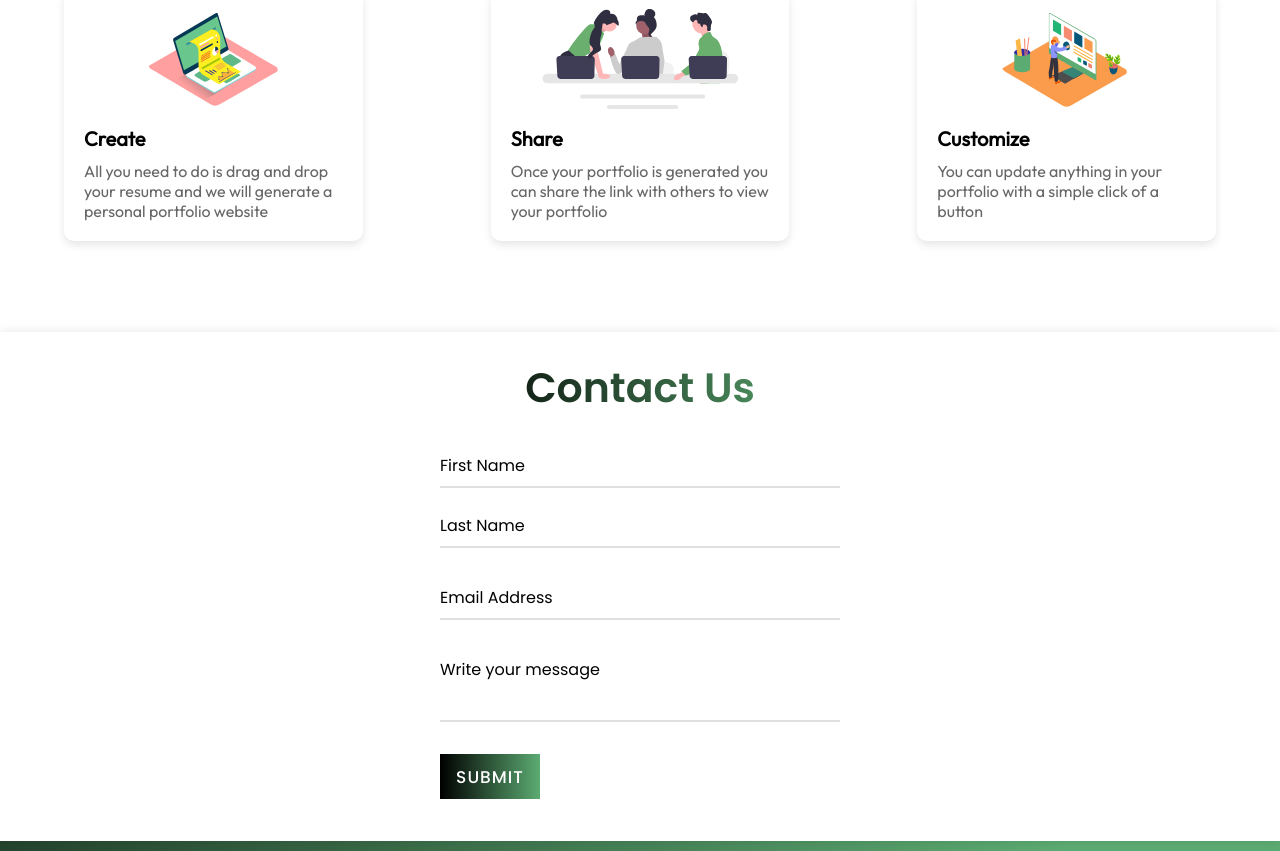
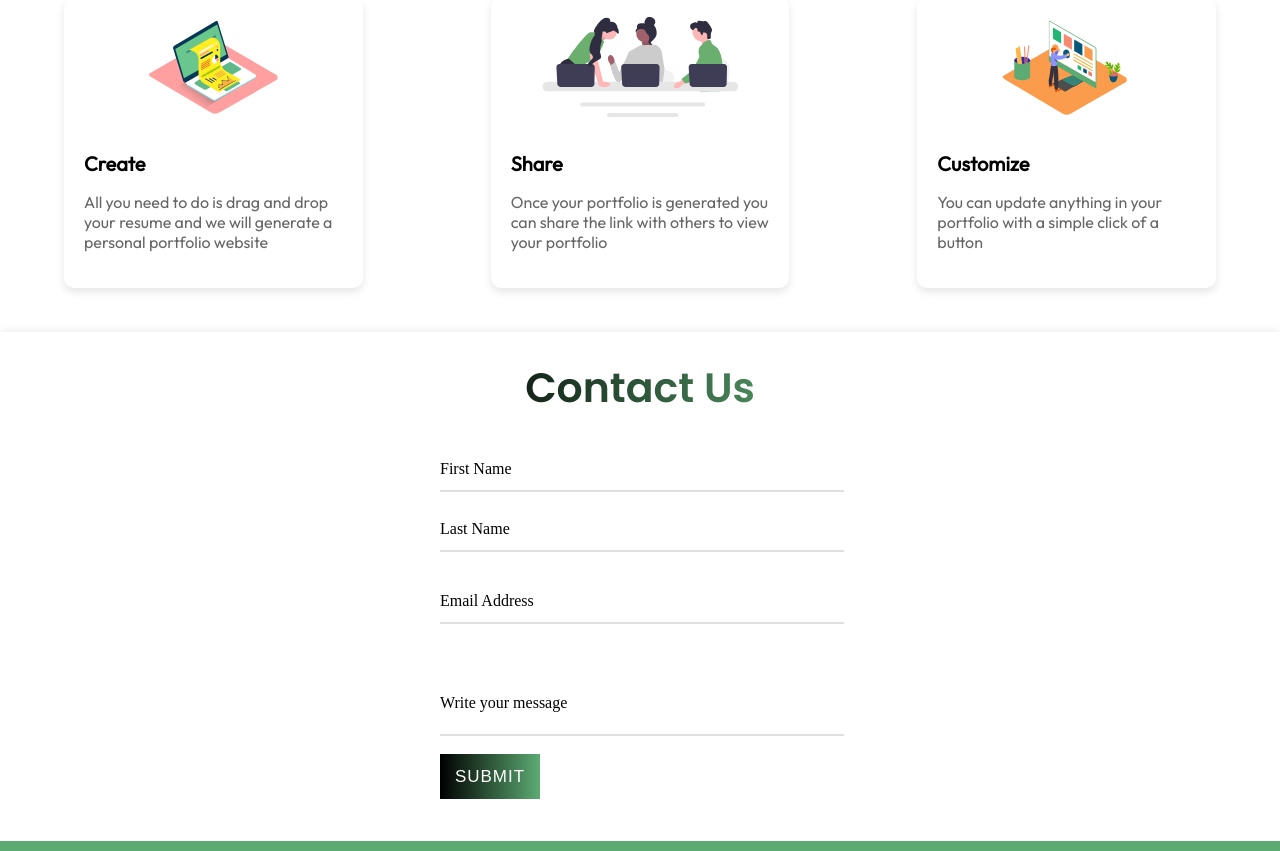
Before and after one commit to AlanSala123/AiProfolio, a React (Vite) app in the folder AiProfolio-ui/: page / in a window 1280 px wide. Shown: the part 1100-1951 px from the top of the page. Built offline with nearby package versions, Linux system fonts and the light colour scheme.

Commit message:
fixed css for contact us

```diff
--- a/AiProfolio-ui/src/Contact/Contact.css
+++ b/AiProfolio-ui/src/Contact/Contact.css
@@ -1,31 +1,14 @@
 @import url('https://fonts.googleapis.com/css?family=Poppins:400,500,600,700&display=swap');
 
-* {
-  margin: 0;
-  padding: 0;
-  outline: none;
-  box-sizing: border-box;
-  font-family: 'Poppins', sans-serif;
-}
-
-body {
-  display: flex;
-  align-items: center;
-  justify-content: center;
-  min-height: 100vh;
-  padding: 10px;
-  background: linear-gradient(115deg, black 10%, #5cab72 90%);
-}
-
-.container {
+.contact-container {
   max-width: 100%;
-  margin: 0 auto; /* Add auto margin to center the container */
+  margin: 0 auto;
   background: #fff;
   padding: 25px 40px 10px 40px;
   box-shadow: 0px 0px 10px rgba(0, 0, 0, 0.1);
 }
 
-.container .text {
+.contact-container .text {
   text-align: center;
   font-size: 41px;
   font-weight: 600;
@@ -35,30 +18,30 @@ body {
   -webkit-text-fill-color: transparent;
 }
 
-.container form {
+.contact-container form {
   padding: 30px 0 0 0;
-  margin: 0 auto; /* Add auto margin to center the form */
-  max-width: 400px; /* Adjust the max-width as needed */
+  margin: 0 auto;
+  max-width: 400px;
 }
 
-.container form .form-row {
+.contact-container form .form-row {
   display: block;
   margin-bottom: 32px;
 }
 
-form .form-row .input-data {
+.contact-container .input-data {
   width: 100%;
   height: 40px;
   position: relative;
   margin-bottom: 20px;
 }
 
-form .form-row .textarea {
+.contact-container .textarea {
   height: 70px;
 }
 
-.input-data input,
-.textarea textarea {
+.contact-container input,
+.contact-container textarea {
   display: block;
   width: 100%;
   height: 100%;
@@ -67,21 +50,21 @@ form .form-row .textarea {
   border-bottom: 2px solid rgba(0, 0, 0, 0.12);
 }
 
-.input-data input:focus ~ label,
-.textarea textarea:focus ~ label,
-.input-data input:valid ~ label,
-.textarea textarea:valid ~ label {
+.contact-container input:focus ~ label,
+.contact-container textarea:focus ~ label,
+.contact-container input:valid ~ label,
+.contact-container textarea:valid ~ label {
   transform: translateY(-20px);
   font-size: 14px;
   color: #3498db;
 }
 
-.textarea textarea {
+.contact-container textarea {
   resize: none;
   padding-top: 10px;
 }
 
-.input-data label {
+.contact-container label {
   position: absolute;
   pointer-events: none;
   bottom: 10px;
@@ -89,20 +72,14 @@ form .form-row .textarea {
   transition: all 0.3s ease;
 }
 
-.textarea label {
-  width: 100%;
-  bottom: 40px;
-  background: #fff;
-}
-
-.input-data .underline {
+.contact-container .underline {
   position: absolute;
   bottom: 0;
   height: 2px;
   width: 100%;
 }
 
-.input-data .underline:before {
+.contact-container .underline:before {
   position: absolute;
   content: "";
   height: 2px;
@@ -113,25 +90,25 @@ form .form-row .textarea {
   transition: transform 0.3s ease;
 }
 
-.input-data input:focus ~ .underline:before,
-.input-data input:valid ~ .underline:before,
-.textarea textarea:focus ~ .underline:before,
-.textarea textarea:valid ~ .underline:before {
+.contact-container input:focus ~ .underline:before,
+.contact-container input:valid ~ .underline:before,
+.contact-container textarea:focus ~ .underline:before,
+.contact-container textarea:valid ~ .underline:before {
   transform: scale(1);
 }
 
-.submit-btn {
+.contact-container .submit-btn {
   display: flex;
   justify-content: center;
 }
 
-.submit-btn .input-data {
+.contact-container .submit-btn .input-data {
   overflow: hidden;
   height: 45px !important;
   width: 25% !important;
 }
 
-.submit-btn .input-data .inner {
+.contact-container .submit-btn .input-data .inner {
   height: 100%;
   width: 300%;
   position: absolute;
@@ -140,11 +117,11 @@ form .form-row .textarea {
   transition: all 0.4s;
 }
 
-.submit-btn .input-data:hover .inner {
+.contact-container .submit-btn .input-data:hover .inner {
   left: 0;
 }
 
-.submit-btn .input-data input {
+.contact-container .submit-btn .input-data input {
   background: none;
   border: none;
   color: #fff;
@@ -158,19 +135,19 @@ form .form-row .textarea {
 }
 
 @media (max-width: 700px) {
-  .container .text {
+  .contact-container .text {
     font-size: 30px;
   }
-  .container form {
+  .contact-container form {
     padding: 10px 0 0 0;
   }
-  .container form .form-row {
+  .contact-container form .form-row {
     display: block;
   }
-  form .form-row .input-data {
+  .contact-container .input-data {
     margin: 35px 0 !important;
   }
-  .submit-btn .input-data {
+  .contact-container .submit-btn .input-data {
     width: 40% !important;
   }
 }
--- a/AiProfolio-ui/src/Contact/Contact.jsx
+++ b/AiProfolio-ui/src/Contact/Contact.jsx
@@ -3,7 +3,7 @@ import './Contact.css';
 
 export default function ContactUs() {
   return (
-    <div className="container">
+    <div className="contact-container">
       <div className="text">
         Contact Us
       </div>
@@ -42,5 +42,5 @@ export default function ContactUs() {
         </div>
       </form>
     </div>
-  );
+  )
 }
```
